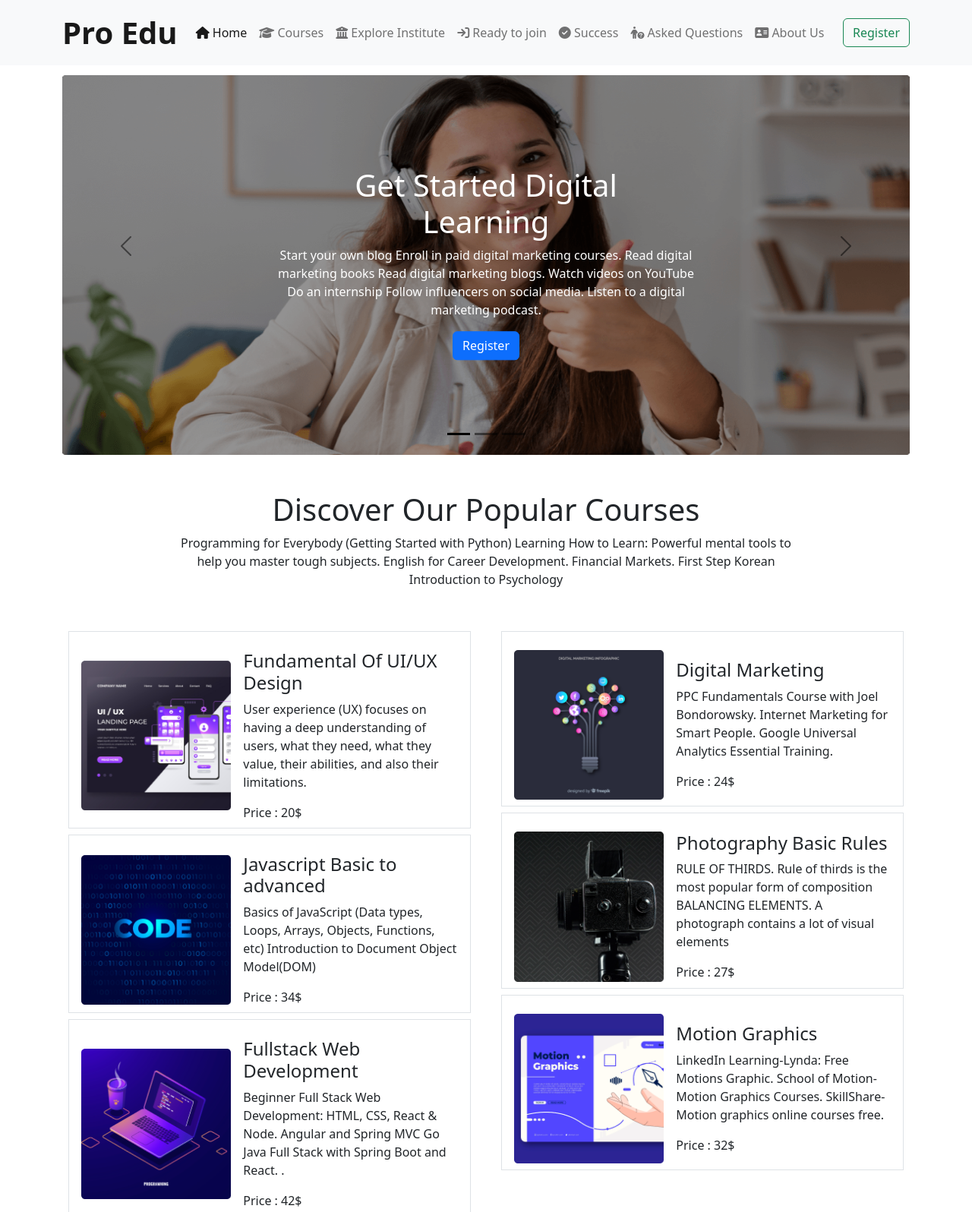
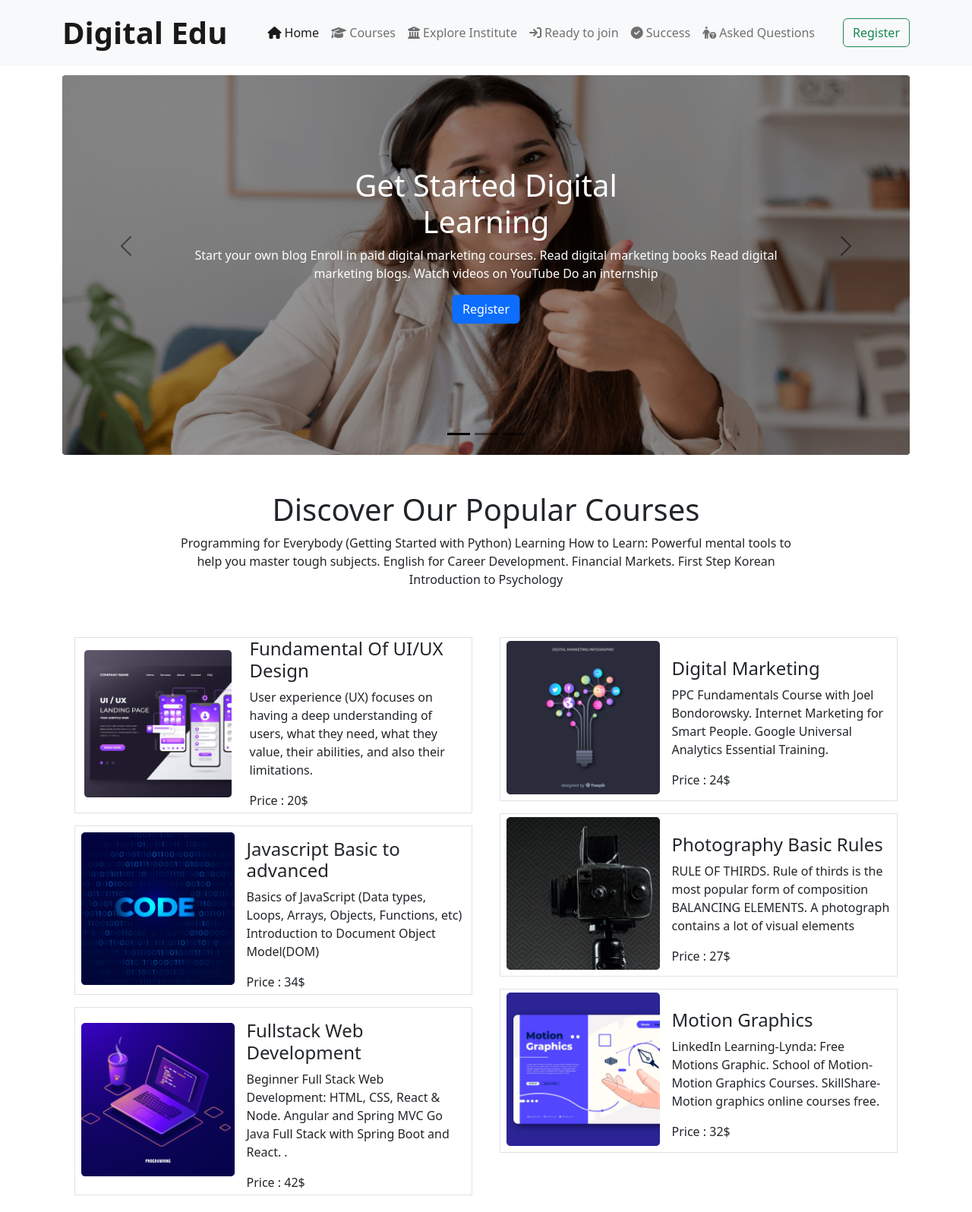
Before and after one commit to ikbal-mondal/Assignment_Three, a plain HTML site: page index.html in a window 1280 px wide. Shown: the top 1596 px of the page at 76% size. Drawn offline with Linux system fonts and the light colour scheme.

Commit message:
completed

```diff
--- a/index.html
+++ b/index.html
@@ -26,14 +26,14 @@
 
       <nav class="navbar navbar-expand-lg bg-light fixed-top ">
         <div class="container">
-          <a class="navbar-brand fw-bolder fs-1" href="#">Pro Edu</a>
+          <a class="navbar-brand fw-bolder fs-1" href="#">Digital Edu</a>
           <button class="navbar-toggler" type="button" data-bs-toggle="collapse"
             data-bs-target="#navbarSupportedContent" aria-controls="navbarSupportedContent" aria-expanded="false"
             aria-label="Toggle navigation">
             <span class="navbar-toggler-icon"></span>
           </button>
-          <div class="collapse navbar-collapse" id="navbarSupportedContent">
-            <ul class="navbar-nav me-auto mb-2 mb-lg-0">
+          <div class="collapse navbar-collapse " id="navbarSupportedContent">
+            <ul class="navbar-nav  m-auto mb-2 mb-lg-0">
               <li class="nav-item">
                 <a class="nav-link active" aria-current="page" href="#"><i class="fa-solid fa-house"></i> Home</a>
               </li>
@@ -41,20 +41,21 @@
                 <a class="nav-link" href="#Courses"><i class="fa-solid fa-graduation-cap"></i> Courses</a>
               </li>
               <li class="nav-item">
-                <a class="nav-link" href="#Explore_Institute"><i class="fa-solid fa-building-columns"></i> Explore Institute</a>
+                <a class="nav-link" href="#Explore_Institute"><i class="fa-solid fa-building-columns"></i> Explore
+                  Institute</a>
               </li>
               <li class="nav-item">
-                <a class="nav-link " href="#Ready_to_join"><i class="fa-solid fa-arrow-right-to-bracket"></i> Ready to join</a>
+                <a class="nav-link " href="#Ready_to_join"><i class="fa-solid fa-arrow-right-to-bracket"></i> Ready to
+                  join</a>
               </li>
               <li class="nav-item">
                 <a class="nav-link " href="#Success"><i class="fa-solid fa-circle-check"></i> Success</a>
               </li>
               <li class="nav-item">
-                <a class="nav-link " href="#Asked_Questions"><i class="fa-solid fa-person-circle-question"></i> Asked Questions</a>
+                <a class="nav-link " href="#Asked_Questions"><i class="fa-solid fa-person-circle-question"></i> Asked
+                  Questions</a>
               </li>
-              <li class="nav-item">
-                <a class="nav-link "><i class="fa-solid fa-address-card"></i> About Us</a>
-              </li>
+
 
             </ul>
             <form class="d-flex" role="search">
@@ -86,38 +87,35 @@
           <div class="carousel-item active  " data-bs-interval="10000">
             <img src="images/cover/cover-1.png" class="d-block w-100 img-fluid  banner_img" alt="...">
             <div
-              class="carousel-caption d-md-block   align-items-center justify-content-center w-50 position-absolute top-50 start-50 translate-middle mb-2 ">
+              class="carousel-caption d-md-block   align-items-center justify-content-center w-75 position-absolute top-50 start-50 translate-middle mb-2 ">
               <h2 class="fs-1 text-white">Get Started Digital <br> Learning</h2>
-              <p class="text-white">Start your own blog
+              <p class="text-white ">Start your own blog
                 Enroll in paid digital marketing courses.
                 Read digital marketing books
                 Read digital marketing blogs.
                 Watch videos on YouTube
                 Do an internship
-                Follow influencers on social media.
-                Listen to a digital marketing podcast.</p>
+              </p>
               <button class="btn btn-primary" type="submit">Register</button>
             </div>
           </div>
           <div class="carousel-item" data-bs-interval="2000">
             <img src="images/cover/cover-2.jpg" class="d-block w-100  banner_img" alt="...">
             <div
-              class="carousel-caption d-block d-md-block  align-items-center justify-content-center w-50  position-absolute top-50 start-50 translate-middle my-4 mb-4">
-              <h2 class="fs-1 text-white">getting started digital marketing</h2>
+              class="carousel-caption d-block d-md-block  align-items-center justify-content-center w-75  position-absolute top-50 start-50 translate-middle my-4 mb-4">
+              <h2 class="fs-1 text-white">getting started digital <br> marketing</h2>
               <p class="text-white">Create your own website.
                 Choose one digital marketing channel to focus on.
                 Learn more about your chosen digital marketing channel.
-                Execute on what you're learning.
-
-                Apply for a job in marketing.</p>
+              </p>
               <button class="btn btn-primary" type="submit">Register</button>
             </div>
           </div>
           <div class="carousel-item">
             <img src="images/cover/cover-3.jpg" class="d-block w-100  banner_img" alt="...">
             <div
-              class="carousel-caption d-block d-md-block  align-items-center justify-content-center w-50  position-absolute top-50 start-50 translate-middle my-2">
-              <h2 class="fs-1 text-white">getting started digital photography </h2>
+              class="carousel-caption d-block d-md-block  align-items-center justify-content-center w-75  position-absolute top-50 start-50 translate-middle my-2">
+              <h2 class="fs-1 text-white">getting started digital <br> photography </h2>
               <p class="text-white">Find your inspiration.
                 Get a good camera.
                 Compose carefully.
@@ -176,14 +174,14 @@
             Introduction to Psychology</p>
         </div>
 
-        <div class="row  my-5  ">
+        <div class="row  my-5 gx-lg-1   ">
 
           <div class="col-lg-6  ">
 
-            <div class="row border g-lg-3 p-2 align-items-center m-2  ">
+            <div class="row border  pb-1 align-items-center m-3 ">
 
-              <div class="col-md-4 col-lg-5  ">
-                <img class="w-100 img-fluid" src="images/course/course-1.png" alt="">
+              <div class="col-md-4 col-lg-5 py-0 my-1 ">
+                <img class="w-100 img-fluid " src="images/course/course-1.png" alt="">
               </div>
 
               <div class="col-lg-7 col-md-8  ">
@@ -196,9 +194,9 @@
 
 
             </div>
-            <div class="row border g-lg-3 p-2 align-items-center m-2">
+            <div class="row border g-lg-3 pb-1 align-items-center m-3 ">
 
-              <div class="col-md-4 col-lg-5">
+              <div class="col-md-4 col-lg-5 py-0 my-1">
                 <img class="img-fluid w-100" src="images/course/course-2.png" alt="">
               </div>
 
@@ -213,9 +211,9 @@
 
 
             </div>
-            <div class="row border g-lg-3 p-2 align-items-center m-2">
+            <div class="row border g-lg-3 pb-1 align-items-center m-3 ">
 
-              <div class="col-md-4 col-lg-5">
+              <div class="col-md-4 col-lg-5 py-0 my-1">
                 <img class="img-fluid w-100" src="images/course/course-3.png" alt="">
               </div>
 
@@ -241,9 +239,9 @@
           <div class="col-lg-6">
 
 
-            <div class="row border g-lg-3 p-2 align-items-center m-2">
+            <div class="row border g-lg-3 pb-1 align-items-center m-3 ">
 
-              <div class="col-md-4 col-lg-5">
+              <div class="col-md-4 col-lg-5 py-0 my-1">
                 <img class="img-fluid w-100" src="images/course/course-4.png" alt="">
               </div>
 
@@ -258,9 +256,9 @@
 
 
             </div>
-            <div class="row border g-lg-3 p-2 align-items-center m-2 ">
+            <div class="row border g-lg-3 pb-1 align-items-center m-3  ">
 
-              <div class="col-md-4 col-lg-5">
+              <div class="col-md-4 col-lg-5 py-0 my-1">
                 <img class="img-fluid w-100" src="images/course/course-5.png" alt="">
               </div>
 
@@ -274,9 +272,9 @@
 
 
             </div>
-            <div class="row border g-lg-3 p-2 align-items-center m-2 ">
+            <div class="row border g-lg-3 pb-1 align-items-center m-3  ">
 
-              <div class="col-md-4 col-lg-5">
+              <div class="col-md-4 col-lg-5 py-0 my-1">
                 <img class="img-fluid w-100" src="images/course/course-6.png" alt="">
               </div>
 
@@ -350,7 +348,8 @@
                 </div>
 
 
-                <button type="button" class="btn bg-primary text-white">Read More <i class="fa-solid fa-hand-point-right"></i> </button>
+                <button type="button" class="btn bg-primary text-white">Read More <i
+                    class="fa-solid fa-hand-point-right"></i> </button>
               </div>
             </div>
           </div>
@@ -404,7 +403,7 @@
           <div class="modal-dialog">
             <div class="modal-content">
               <div class="modal-header">
-                <h5 class="modal-title" id="exampleModalLabel">Modal title</h5>
+                <h5 class="modal-title" id="exampleModalLabel">Registration</h5>
                 <button type="button" class="btn-close" data-bs-dismiss="modal" aria-label="Close"></button>
               </div>
               <div class="modal-body">
@@ -416,7 +415,8 @@
                   <input type="password" class="form-control" id="floatingPassword" placeholder="Password">
                   <label for="floatingPassword">Create New Password</label>
                 </div>
-                <button class="btn btn-primary m-4"> Register Now </button>
+                <button class="btn btn-primary m-4"> Register Now <i class="fa-solid fa-arrow-right-to-bracket"></i>
+                </button>
               </div>
               <div class="modal-footer">
                 <button type="button" class="btn btn-secondary" data-bs-dismiss="modal">Close</button>
@@ -443,7 +443,7 @@
       <div class="container my-5 mb-5  ">
 
         <div class=" text-center m-auto ">
-          <h1 class="fw-bolder border-bottom">Meet Our Success full Students </h1>
+          <h1 class="fw-bolder border-bottom mb-2">Meet Our Success full Students </h1>
           <ol class="fw-bold">Step 1: Set Goals. Goals help to keep you going by.</ol>
           <ol class="fw-bold">Step 2: Have a Positive Attitude.</ol>
           <ol class="fw-bold">Step 3: Manage Your Time. </ol>
@@ -634,7 +634,7 @@
 
   <footer class="bg-dark my-5 mb-0">
     <div class="w-100  text-center m-auto text-white p-5 ">
-      <h3>Pro Edu</h3>
+      <h3>Digital Edu</h3>
       <div class="lh-1">
         <p>
           Office 41, Zawaya Buildin, Ghala Muscat, </p>
--- a/style.css
+++ b/style.css
@@ -1,5 +1,4 @@
-
-
+/* carousel images  */
 .banner_img {
      height: 500px;
     margin-top: 51px;
```
